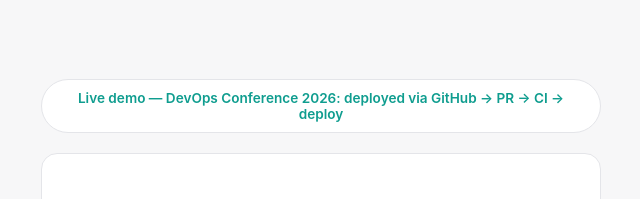
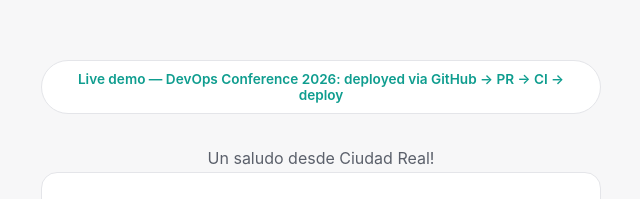
Before and after one commit to KenethRE/zenken.es, a plain HTML site: page index.html in a window 1280 px wide. Shown: the part 111-310 px from the top of the page, without its empty margins (319-959 px from the left). Drawn offline with Linux system fonts and the light colour scheme.

Commit message:
Add live greeting Closes #5 (#7)

```diff
--- a/index.html
+++ b/index.html
@@ -113,6 +113,7 @@
 </head>
 <body>
   <div class="banner">Live demo &mdash; DevOps Conference 2026: deployed via GitHub &rarr; PR &rarr; CI &rarr; deploy</div>
+  <p style="margin-top:12px">Un saludo desde Ciudad Real!</p>
   <div class="card">
     <div class="mark">Z</div>
     <h1>zenken.es</h1>
```
